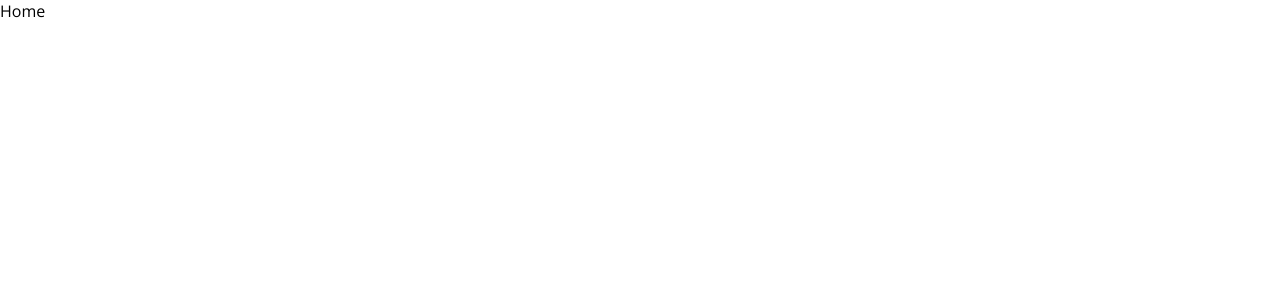
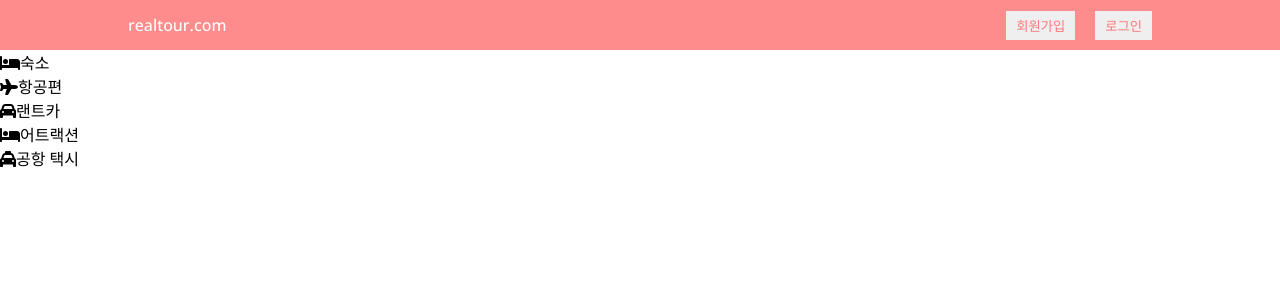
Before and after one commit to Jangchaeyun/TourBooking, a React (Create React App) app: page / in a window 1280 px wide. Shown: the top 300 px of the page. Built offline with nearby package versions, Linux system fonts and the light colour scheme.

Commit message:
Navbar Design

```diff
--- a/package.json
+++ b/package.json
@@ -3,6 +3,10 @@
   "version": "0.1.0",
   "private": true,
   "dependencies": {
+    "@fortawesome/fontawesome-svg-core": "6.1.1",
+    "@fortawesome/free-regular-svg-icons": "6.1.1",
+    "@fortawesome/free-solid-svg-icons": "6.1.1",
+    "@fortawesome/react-fontawesome": "0.1.18",
     "@testing-library/jest-dom": "^5.16.4",
     "@testing-library/react": "^13.1.1",
     "@testing-library/user-event": "^13.5.0",
--- /dev/null
+++ b/src/components/header/Header.jsx
@@ -0,0 +1,34 @@
+import { faBed, faCar, faPlane, faTaxi } from '@fortawesome/free-solid-svg-icons'
+import { FontAwesomeIcon } from '@fortawesome/react-fontawesome'
+import React from 'react'
+
+const Header = () => {
+  return (
+    <div className="header">
+      <div className="headerList">
+        <div className="headerListItem">
+          <FontAwesomeIcon icon={faBed} />
+          <span>숙소</span>
+        </div>
+        <div className="headerListItem">
+          <FontAwesomeIcon icon={faPlane} />
+          <span>항공편</span>
+        </div>
+        <div className="headerListItem">
+          <FontAwesomeIcon icon={faCar} />
+          <span>랜트카</span>
+        </div>
+        <div className="headerListItem">
+          <FontAwesomeIcon icon={faBed} />
+          <span>어트랙션</span>
+        </div>
+        <div className="headerListItem">
+          <FontAwesomeIcon icon={faTaxi} />
+          <span>공항 택시</span>
+        </div>
+      </div>
+    </div>
+  )
+}
+
+export default Header
--- /dev/null
+++ b/src/components/header/header.css
@@ -0,0 +1,6 @@
+.header {
+    background-color: #FF8C8C;
+    color: white;
+    display: flex;
+    justify-content: center;
+}
--- /dev/null
+++ b/src/components/navbar/Navbar.jsx
@@ -0,0 +1,17 @@
+import "./navbar.css"
+
+const Navbar = () => {
+  return (
+    <div className="navbar">
+      <div className="navContainer">
+        <span className='logo'>realtour.com</span>
+        <div className="navItems">
+            <button className="navButton">회원가입</button>
+            <button className="navButton">로그인</button>
+        </div>
+      </div>
+    </div>
+  )
+}
+
+export default Navbar
--- /dev/null
+++ b/src/components/navbar/navbar.css
@@ -0,0 +1,27 @@
+.navbar {
+    height: 50px;
+    background-color: #FF8C8C;
+    display: flex;
+    justify-content: center;
+}
+
+.navContainer {
+    width: 100%;
+    max-width: 1024px;
+    color: white;
+    display: flex;
+    align-items: center;
+    justify-content: space-between;
+}
+
+.logo {
+    font-weight: 500;
+}
+
+.navButton {
+    margin-left: 20px;
+    border: none;
+    padding: 5px 10px;
+    cursor: pointer;
+    color: #FF7878;
+}
--- a/src/pages/home/Home.jsx
+++ b/src/pages/home/Home.jsx
@@ -1,9 +1,12 @@
+import Header from "../../components/header/Header";
+import Navbar from "../../components/navbar/Navbar";
 import "./home.css"
 
 const Home = () => {
   return (
     <div>
-      Home
+      <Navbar />
+      <Header />
     </div>
   );
 }
```
Also changed, not shown: 1 other file (tests, documents, lock files or other folders).
